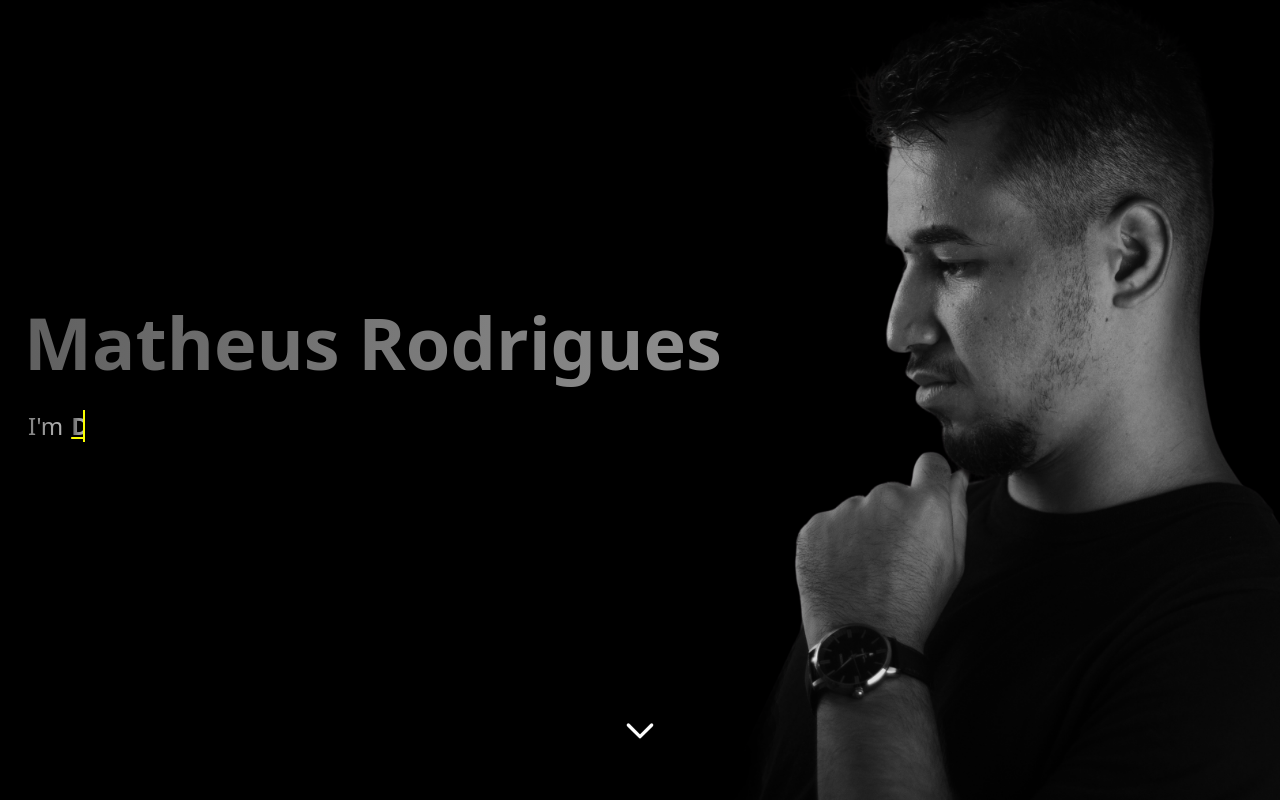
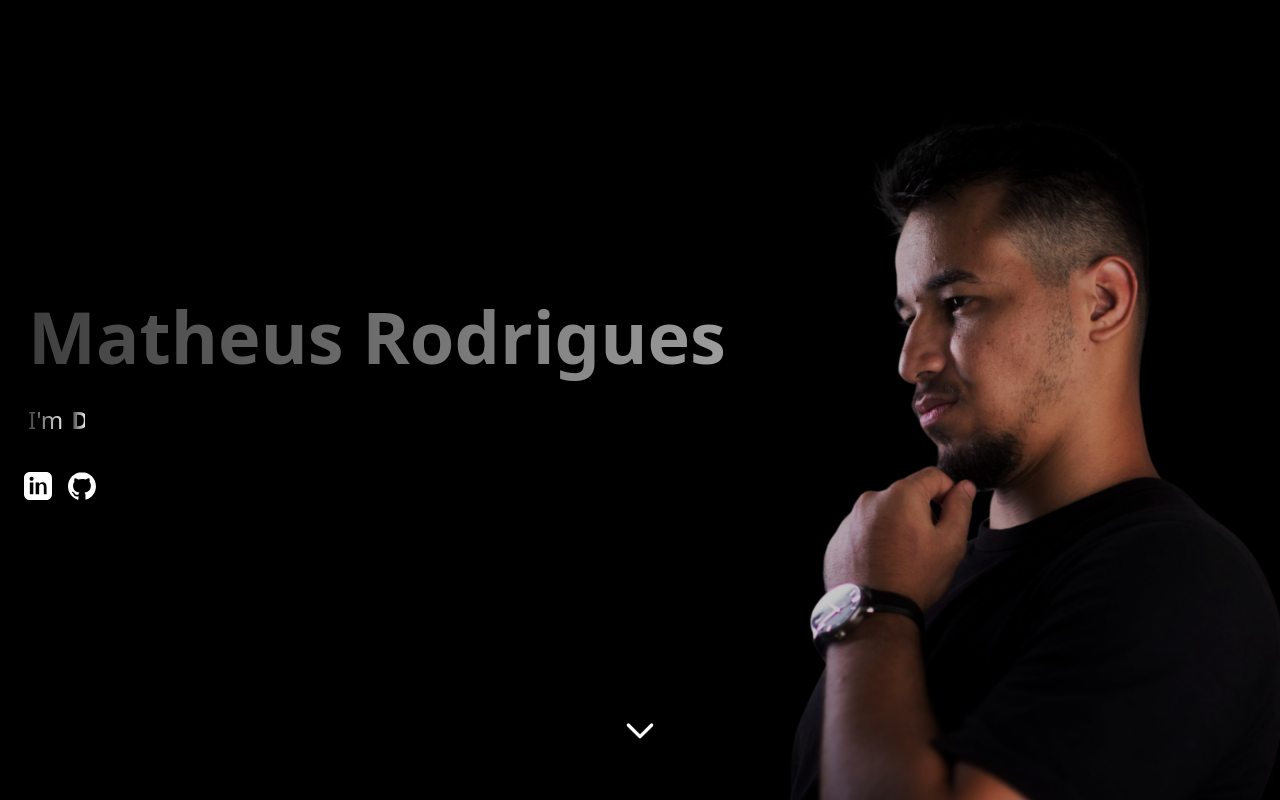
Before and after one commit to m1theusr/portfolio, a React (Vite) app: page / in a window 1280 px wide. Shown: the top 800 px of the page. Built offline with nearby package versions, Linux system fonts and the light colour scheme.

Commit message:
feat: adjustments homepage

```diff
--- a/package.json
+++ b/package.json
@@ -12,6 +12,7 @@
   },
   "dependencies": {
     "bootstrap-icons": "^1.11.3",
+    "framer-motion": "^12.0.6",
     "react": "^18.3.1",
     "react-dom": "^18.3.1",
     "react-scroll": "^1.9.0"
--- a/src/app/App.jsx
+++ b/src/app/App.jsx
@@ -1,8 +1,7 @@
 import React, { useState, useEffect } from "react";
-import { Link } from 'react-scroll';
+import { Link } from "react-scroll";
+import { motion } from "framer-motion";
 import Navbar from "../shared/Navbar";
-import Footer from "../shared/Footer";
-import About from "./About";
 
 const HomePage = () => {
   const [isScrolled, setIsScrolled] = useState(false);
@@ -10,79 +9,73 @@ const HomePage = () => {
 
   const handleScroll = () => {
     setScrollY(window.scrollY);
-    if (window.scrollY > 50) {
-      setIsScrolled(true);
-    } else {
-      setIsScrolled(false);
-    }
+    setIsScrolled(window.scrollY > 50);
   };
 
   useEffect(() => {
     window.addEventListener("scroll", handleScroll);
-    return () => {
-      window.removeEventListener("scroll", handleScroll);
-    };
+    return () => window.removeEventListener("scroll", handleScroll);
   }, []);
 
   return (
     <div>
       <Navbar isScrolled={isScrolled} />
       <div
-        className="relative bg-cover bg-center text-white h-screen flex items-center parallax background-noise"
-        style={{
-          backgroundImage: "url('./src/assets/img-home.png')",
-        }}
+        className="relative bg-cover bg-black bg-center text-white h-screen flex items-center parallax background-noise"
+        style={{ backgroundImage: "url('./src/assets/hero-bg1.png')" }}
       >
         <div className="max-w-7xl container mx-auto px-1">
-          <h1
-            className="pl-5 pb-3 md:text-7xl text-7xl font-bold mb-5 text-gradient responsive-text"
-            style={{
-              transform: `translateY(${scrollY * 0.2}px)`,
-              transition: "transform 0.1s ease-out",
-            }}
+          <div className="absolute top-10 left-1/2 transform -translate-x-1/2 md:hidden">
+            <div className="w-32 h-32 rounded-full bg-white flex items-center justify-center">
+              {/* Substitua pela URL da imagem que você deseja */}
+              <img
+                src="../assets/img-removebg.png"
+                alt="Matheus Rodrigues"
+                className="w-24 h-24 rounded-full object-cover"
+              />
+            </div>
+          </div>
+
+          <motion.h1
+            className="pb-3 text-center md:text-left pl-6 text-7xl font-bold mb-5 text-gradient responsive-text"
+            initial={{ opacity: 0, x: -50 }}
+            animate={{ opacity: 1, x: 0 }}
+            transition={{ duration: 1 }}
           >
             Matheus Rodrigues
-          </h1>
-          <p
-            className="relative flex items-center text-2xl responsive-p"
-            style={{
-              transform: `translateY(${scrollY * 0.1}px)`,
-              transition: "transform 0.1s ease-out",
-            }}
+          </motion.h1>
+
+          <motion.p
+            className="relative flex pb-3 text-center md:text-left pl-6 items-center text-2xl responsive-p"
+            initial={{ opacity: 0, x: -50 }}
+            animate={{ opacity: 1, x: 0 }}
+            transition={{ duration: 1, delay: 0.2 }}
           >
-            <span className="pl-6 text-gradient text-white mr-2">I'm</span>
-            <span
-              className="text-gradient overflow-hidden border-r-2 border-[rgb(251,255,0)] whitespace-nowrap max-w-[13ch] animate-typing text-2xl font-bold text-white"
-            >
-              <span className="block group-[data-text='0']:block group-[data-text='1']:hidden underline decoration-[rgb(251,255,0)]">
-                DevOps Engineer
-              </span>
-              <span className="hidden group-[data-text='1']:block group-[data-text='0']:hidden">
-                SRE
-              </span>
+            <span className="text-gradient text-white mr-2">I'm</span>
+            <span className="text-gradient overflow-hidden whitespace-nowrap max-w-[13ch] animate-typing text-2xl font-bold text-white">
+              DevOps | SRE
             </span>
-          </p>
-          <div
-            className={`flex justify-start space-x-4 mt-6 transform transition-all duration-500`}
+          </motion.p>
+
+          <motion.div
+            className="flex flex-col items-center md:items-start md:pl-5 space-y-4 mt-6"
+            initial={{ opacity: 0, y: 50 }}
+            animate={{ opacity: 1, y: 0 }}
+            transition={{ duration: 1, delay: 0.2 }}
           >
-
-            <a href="" aria-label="Find us on LinkedIn" target="_blank" rel="noopener">
-              <svg className="h-7 w-7 text-white" viewBox="0 0 48 48" fill="none" xmlns="http://www.w3.org/2000/svg">
-
-              </svg>
-            </a>
-            <a href="" aria-label="Find us on Facebook" target="_blank" rel="noopener">
-              <svg className="h-7 w-7 text-white" viewBox="0 0 48 48" fill="none" xmlns="http://www.w3.org/2000/svg">
-
-              </svg>
-            </a>
-            <a href="" aria-label="Find us on Instagram" target="_blank" rel="noopener">
-              <svg className="h-7 w-7 text-white" viewBox="0 0 48 48" fill="none" xmlns="http://www.w3.org/2000/svg">
-
-              </svg>
-            </a>
-          </div>
-
+            <div className="flex space-x-4">
+              <a href="https://www.linkedin.com/in/m1theusrodrigues" target="_blank" rel="noopener noreferrer" aria-label="Find us on LinkedIn">
+                <svg className="h-7 w-7 text-white" fill="currentColor" viewBox="0 0 24 24">
+                  <path d="M19 0h-14c-2.76 0-5 2.24-5 5v14c0 2.76 2.24 5 5 5h14c2.76 0 5-2.24 5-5v-14c0-2.76-2.24-5-5-5zm-11 19h-3v-10h3v10zm-1.5-11.5c-.97 0-1.75-.78-1.75-1.75s.78-1.75 1.75-1.75 1.75.78 1.75 1.75-.78 1.75-1.75 1.75zm13.5 11.5h-3v-5.6c0-1.34-.03-3.06-1.87-3.06-1.87 0-2.15 1.46-2.15 2.97v5.69h-3v-10h2.88v1.36h.04c.4-.76 1.38-1.56 2.84-1.56 3.04 0 3.6 2 3.6 4.59v5.61z" />
+                </svg>
+              </a>
+              <a href="https://www.github.com/m1theusr" target="_blank" rel="noopener noreferrer" aria-label="Find us on GitHub">
+                <svg className="h-7 w-7 text-white" fill="currentColor" viewBox="0 0 24 24">
+                  <path d="M12 .297c-6.63 0-12 5.373-12 12 0 5.303 3.438 9.8 8.207 11.385.6.11.793-.263.793-.577v-2.234c-3.338.724-4.033-1.416-4.033-1.416-.546-1.387-1.333-1.757-1.333-1.757-1.09-.745.084-.729.084-.729 1.205.084 1.84 1.237 1.84 1.237 1.07 1.835 2.807 1.304 3.492.998.108-.775.418-1.304.76-1.605-2.665-.3-5.466-1.332-5.466-5.93 0-1.31.465-2.38 1.235-3.22-.135-.303-.54-1.522.105-3.17 0 0 1.005-.322 3.3 1.23a11.5 11.5 0 013-.405c1.02.005 2.04.137 3 .405 2.295-1.552 3.3-1.23 3.3-1.23.645 1.648.24 2.867.105 3.17.77.84 1.235 1.91 1.235 3.22 0 4.61-2.805 5.625-5.475 5.92.43.37.81 1.096.81 2.21v3.28c0 .315.195.69.8.575 4.765-1.58 8.2-6.08 8.2-11.38 0-6.627-5.373-12-12-12z" />
+                </svg>
+              </a>
+            </div>
+          </motion.div>
           <Link
             to="about"
             smooth={true}
--- a/src/index.css
+++ b/src/index.css
@@ -11,7 +11,7 @@
 }
 
 .text-gradient {
-  background: linear-gradient(90deg, rgb(95, 95, 95), rgb(179, 179, 179));
+  background: linear-gradient(90deg, rgb(59, 59, 59), rgb(231, 231, 231));
   -webkit-background-clip: text;
   color: transparent;
 }
--- a/tailwind.config.js
+++ b/tailwind.config.js
@@ -1,4 +1,3 @@
-/** @type {import('tailwindcss').Config} */
 module.exports = {
   content: [
     "./src/**/*.{js,jsx,ts,tsx}",
@@ -6,12 +5,19 @@ module.exports = {
   theme: {
     extend: {
       animation: {
-        typing: 'typing 3s steps(13, end) infinite',
+        typing: 'typing 6s steps(13, end) infinite, blink 1s step-end infinite',
       },
       keyframes: {
         typing: {
-          '0%, 100%': { width: '0ch' },
-          '50%': { width: '13ch' },
+          '0%': { width: '0ch' },  // Começa sem nada
+          '25%': { width: '13ch' }, // Escreve a primeira palavra
+          '50%': { width: '0ch' },  // Apaga a primeira palavra
+          '75%': { width: '13ch' }, // Escreve a segunda palavra
+          '100%': { width: '0ch' }, // Apaga a segunda palavra
+        },
+        blink: {
+          '50%': { borderColor: 'transparent' },
+          '100%': { borderColor: 'white' },
         },
       },
     },
```
Also changed, not shown: src/assets/hero-bg1.png (added), 1 other file (tests, documents, lock files or other folders).
